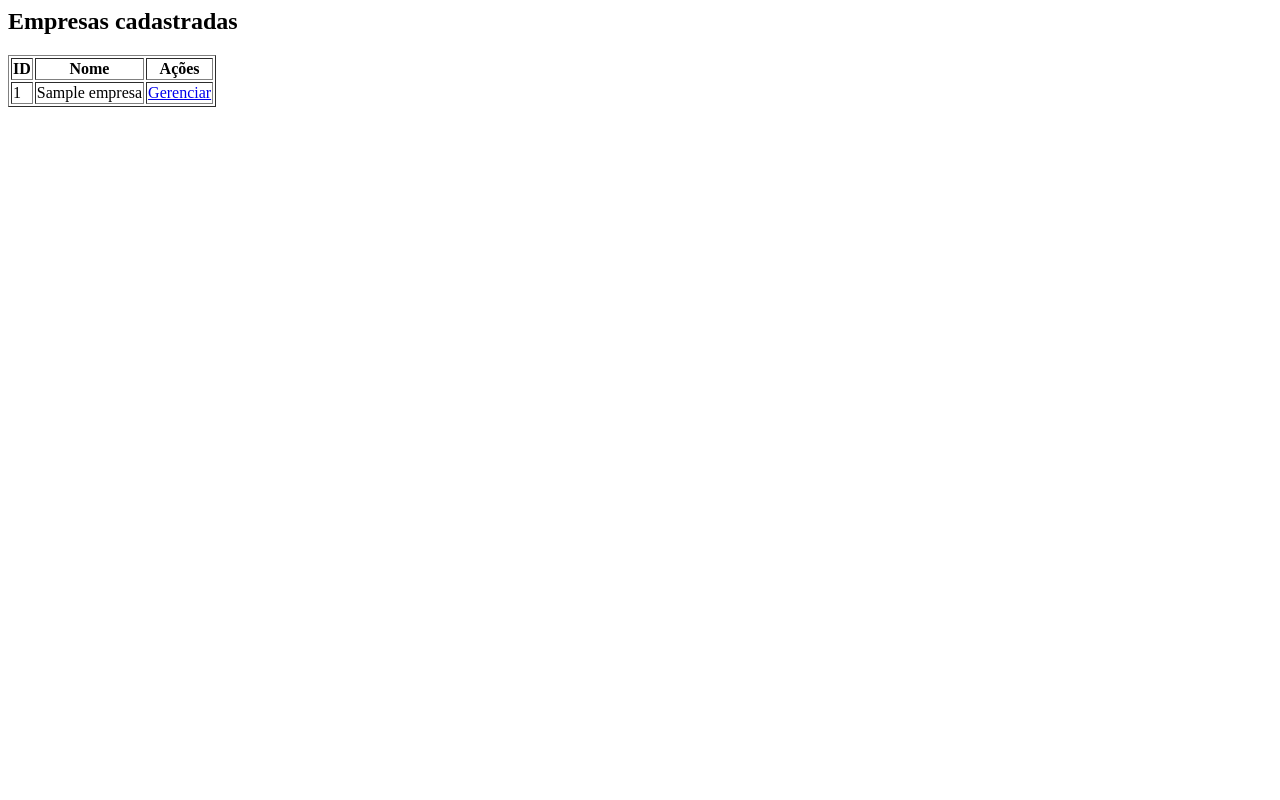
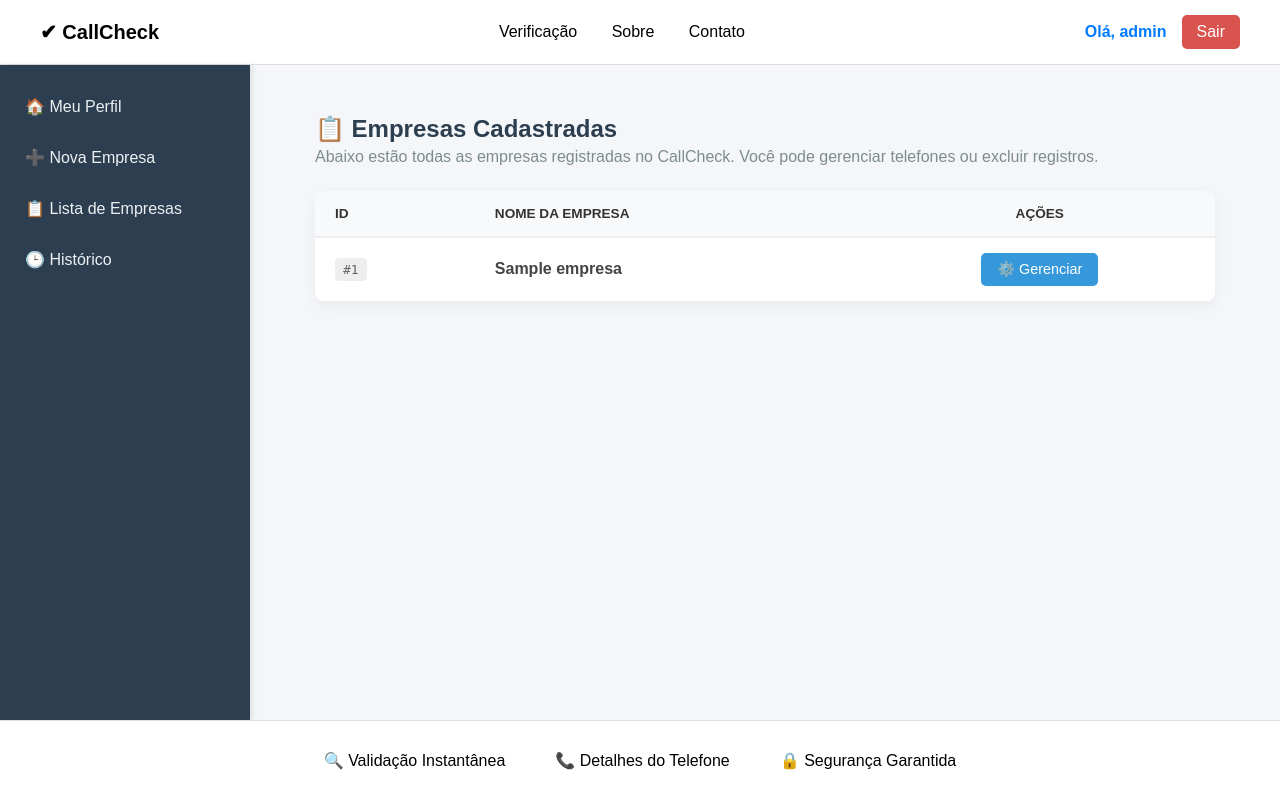
Before and after one commit to dealkis/CallCheck, a Flask app: page /admin/empresas in a window 1280 px wide. Run offline with Flask 3, Linux system fonts and the light colour scheme; the visitor is signed in with stand-in values (Sample User, id 1); a database or web service that is not in the repository returns one stand-in record (values such as "Sample title"); some libraries are stand-ins or nearby versions.

Commit message:
Update empresas.html

```diff
--- a/templates/empresas.html
+++ b/templates/empresas.html
@@ -1,19 +1,147 @@
-<h2>Empresas cadastradas</h2>
+{% extends "base.html" %}
 
-<table border="1">
+{% block content %}
+<div class="lista-container">
+    <div class="header-lista">
+        <h2>📋 Empresas Cadastradas</h2>
+        <p>Abaixo estão todas as empresas registradas no CallCheck. Você pode gerenciar telefones ou excluir registros.</p>
+    </div>
+
+    <div class="tabela-box">
+        <table class="tabela-admin">
+            <thead>
                 <tr>
                     <th>ID</th>
-    <th>Nome</th>
-    <th>Ações</th>
+                    <th>Nome da Empresa</th>
+                    <th style="text-align: center;">Ações</th>
                 </tr>
-
+            </thead>
+            <tbody>
                 {% for e in empresas %}
                 <tr>
-    <td>{{ e[0] }}</td>
-    <td>{{ e[1] }}</td>
-    <td>
-        <a href="/admin/empresa/{{ e[0] }}">Gerenciar</a>
+                    <td><span class="badge-id">#{{ e[0] }}</span></td>
+                    <td class="empresa-nome">{{ e[1] }}</td>
+                    <td class="acoes">
+                        <a href="{{ url_for('gerenciar_empresa', id=e[0]) }}" class="btn-gerenciar">
+                            ⚙️ Gerenciar
+                        </a>
                     </td>
                 </tr>
                 {% endfor %}
+            </tbody>
         </table>
+
+        {% if not empresas %}
+            <div class="sem-dados">
+                <p>Nenhuma empresa cadastrada no momento.</p>
+                <a href="{{ url_for('admin') }}">Cadastrar a primeira</a>
+            </div>
+        {% endif %}
+    </div>
+</div>
+
+<style>
+    .lista-container {
+        max-width: 900px;
+        margin: 0 auto;
+    }
+
+    .header-lista {
+        margin-bottom: 25px;
+    }
+
+    .header-lista h2 {
+        color: #2c3e50;
+        margin-bottom: 5px;
+    }
+
+    .header-lista p {
+        color: #7f8c8d;
+        margin: 0;
+    }
+
+    /* Caixa que envolve a tabela */
+    .tabela-box {
+        background: white;
+        border-radius: 10px;
+        box-shadow: 0 4px 15px rgba(0,0,0,0.05);
+        overflow: hidden; /* Garante que as bordas da tabela sigam o arredondamento */
+    }
+
+    /* Estilização da Tabela */
+    .tabela-admin {
+        width: 100%;
+        border-collapse: collapse;
+        text-align: left;
+    }
+
+    .tabela-admin thead {
+        background-color: #f8f9fa;
+        border-bottom: 2px solid #eee;
+    }
+
+    .tabela-admin th {
+        padding: 15px 20px;
+        color: #333;
+        font-weight: bold;
+        text-transform: uppercase;
+        font-size: 0.85rem;
+    }
+
+    .tabela-admin td {
+        padding: 15px 20px;
+        border-bottom: 1px solid #eee;
+        color: #444;
+    }
+
+    /* Efeito de hover na linha */
+    .tabela-admin tbody tr:hover {
+        background-color: #fcfcfc;
+    }
+
+    .badge-id {
+        background: #eee;
+        padding: 4px 8px;
+        border-radius: 4px;
+        font-family: monospace;
+        color: #666;
+    }
+
+    .empresa-nome {
+        font-weight: bold;
+        color: #2c3e50;
+    }
+
+    /* Botões de Ação */
+    .acoes {
+        text-align: center;
+    }
+
+    .btn-gerenciar {
+        display: inline-block;
+        padding: 8px 16px;
+        background-color: #3498db;
+        color: white;
+        text-decoration: none;
+        border-radius: 5px;
+        font-size: 0.9rem;
+        transition: background 0.3s;
+    }
+
+    .btn-gerenciar:hover {
+        background-color: #2980b9;
+    }
+
+    .sem-dados {
+        padding: 40px;
+        text-align: center;
+        color: #999;
+    }
+
+    .sem-dados a {
+        color: #3498db;
+        text-decoration: none;
+        font-weight: bold;
+    }
+</style>
+{% endblock %}
```
Lines whose indentation alone changed are shown as unchanged.
